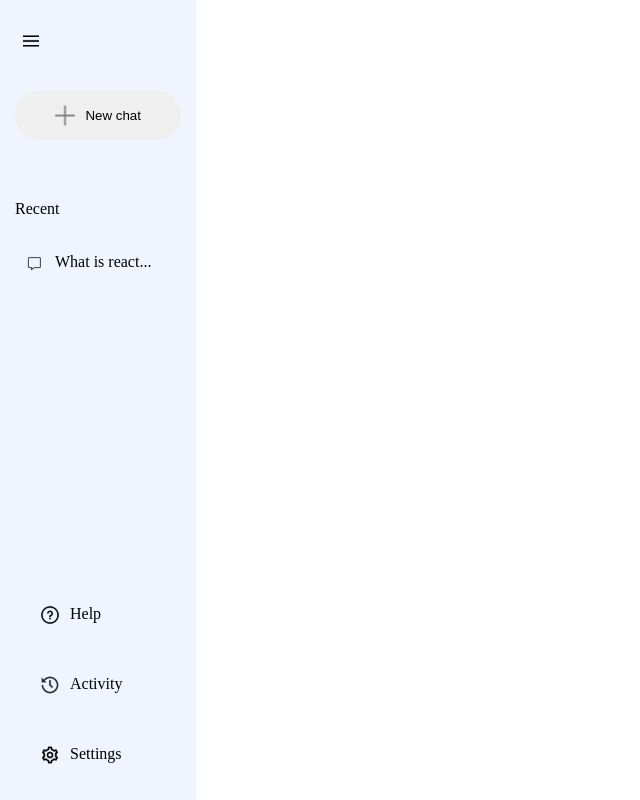
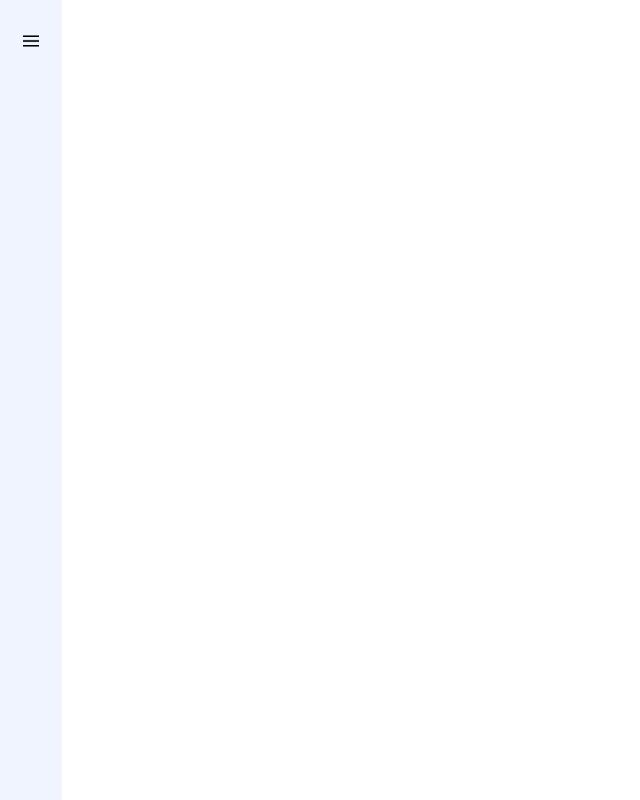
Before and after one commit to Captainanujm/Celestia, a React (Vite) app: page / in a window 1280 px wide. Shown: the whole page, without its empty margins (0-640 px from the left). Built offline with nearby package versions, Linux system fonts and the light colour scheme.

Commit message:
added-state-changes

```diff
--- a/src/Sidebar/Sidebar.jsx
+++ b/src/Sidebar/Sidebar.jsx
@@ -1,19 +1,28 @@
-import React from "react";
+import React,{useState} from "react";
 import "./Sidebar.css"
 import assets from "../assets/assets.js";
 function Sidebar(){
-    return(<div className="sidebar">
+    const [extend,setextend]=useState(false);
+    function handleClick(){
+       setextend(prevExtend=>{
+        return !prevExtend;
+       })
+        };
+        return(<div className="sidebar">
         <div className="uppercomponent">
-        <div className="menu">
-        <img className="menu-img" src={assets.menu_icon} alt="menu-icon"/>
+           <div className="menu">
+        <img onClick={handleClick}className="menu-img" src={assets.menu_icon} alt="menu-icon"/>
         </div>
+        {extend==true?<div>
         <button className="newchat"><img className="plus-img" src={assets.plus_icon} alt="plus-icon"/><p>New chat</p></button>
         <p className="recent">Recent</p>
-        <div className="recent-chat">
+        </div>:null}
+
+        {extend==true?<div className="recent-chat">
             <img className="message-img" src={assets.message_icon} alt="message-icon"/>
-            <p>What is react...</p></div>
+            <p>What is react...</p></div>:null}
         </div>
-       <div className="lowercomponent">
+       {extend==true?<div className="lowercomponent">
         <div className="help">
         <img className="history-img" src={assets.question_icon} alt="history-icon"/>
         <p>Help</p>
@@ -27,8 +36,7 @@ function Sidebar(){
         <p>Settings</p>
         </div>
 
-    </div>
-
-    </div>)
+    </div>:null}
+       </div> )
 }
 export default Sidebar;
```
